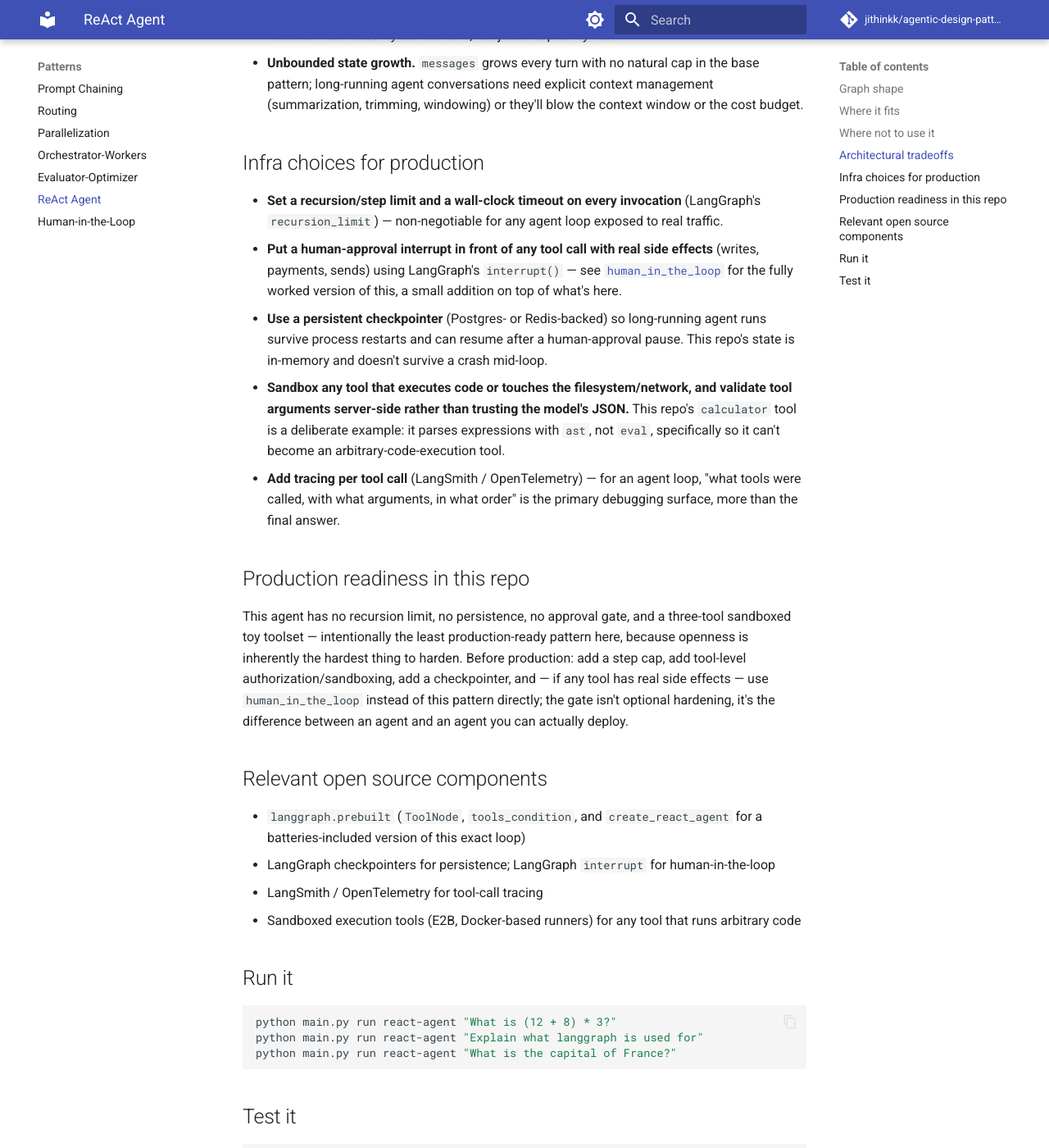
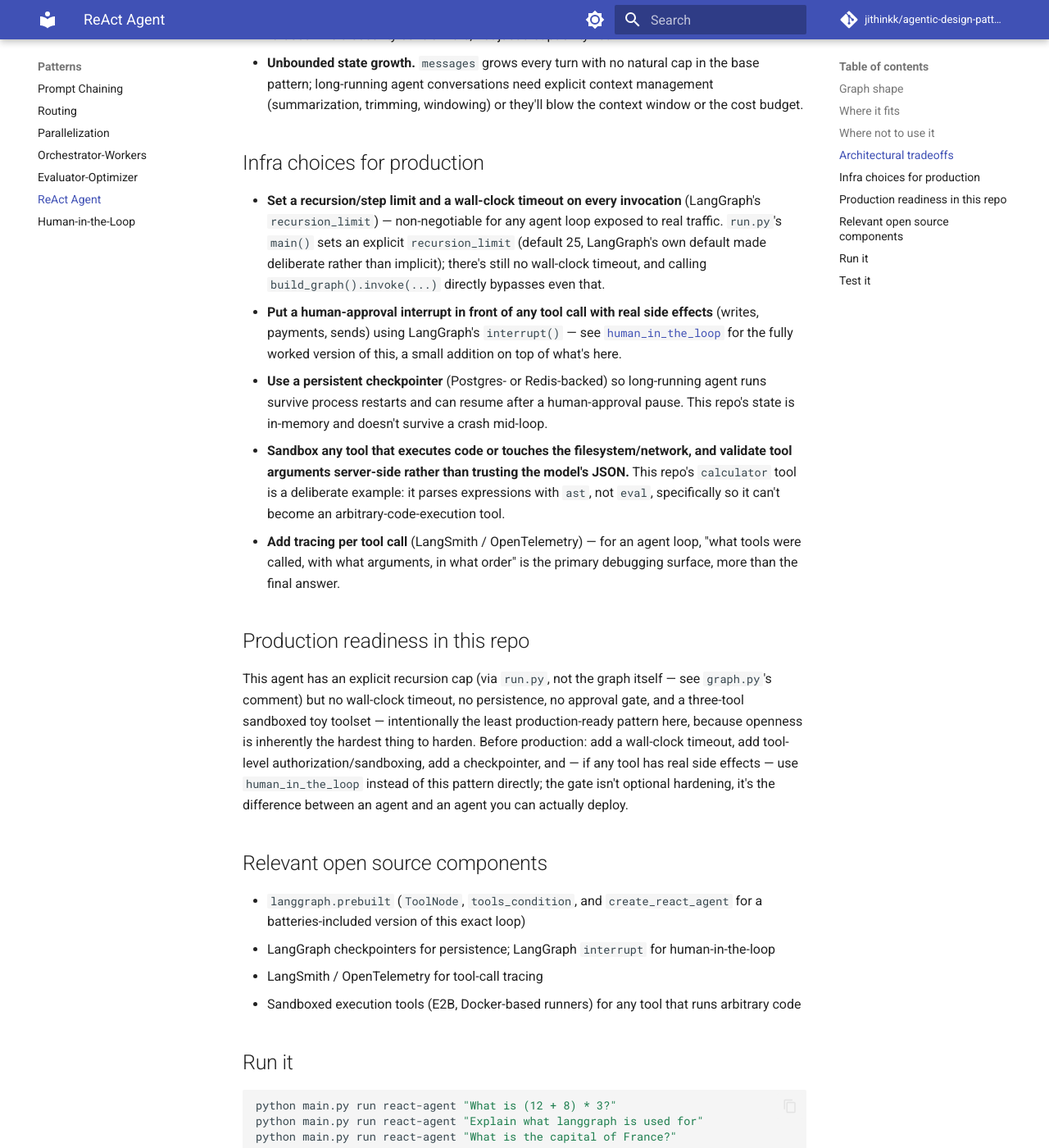
Before and after one commit to jithinkk/agentic-design-patterns, an MkDocs documentation site: the page built from docs/patterns/react_agent.md, in a window 1280 px wide and 1400 px high, scrolled down 1852 px. Shown: the whole window at 82% size. Built offline with MkDocs 1.6.1 and Material for MkDocs 9.7.7, drawn with Linux system fonts in a browser that asks for light colours; comment, search, counter and statistics services are not loaded.

Commit message:
Set explicit recursion_limit on react_agent and human_in_the_loop
Both agent-loop patterns now pass config={"recursion_limit": 25} to
invoke() explicitly instead of relying on LangGraph's implicit default.
Verified with a regression test in each pattern that scripts a fake
responder to call a tool forever and asserts GraphRecursionError is
actually raised, and confirmed empirically that the limit applies fresh
to each invoke() call on a thread_id, so human_in_the_loop's pre-interrupt
and post-resume calls are budgeted independently rather than cumulatively.

Co-Authored-By: Claude Sonnet 5 <noreply@anthropic.com>
Claude-Session: https://claude.ai/code/session_01QLNbDXfwewnmGPhgudLJP9

```diff
--- a/patterns/human_in_the_loop/README.md
+++ b/patterns/human_in_the_loop/README.md
@@ -99,11 +99,13 @@ effectful action, resume once a human has weighed in.
 
 ## Production readiness in this repo
 
-The approval gate itself is real, tested LangGraph — not a simulation.
-What's missing for production: a durable checkpointer (currently
-in-memory, lost on restart), an audit trail of decisions, a timeout
-policy for abandoned approvals, and per-call (rather than per-batch)
-granularity if a single turn can request multiple gated actions.
+The approval gate itself is real, tested LangGraph — not a simulation, and
+(like `react_agent`) `run.py` sets an explicit `recursion_limit` rather
+than relying on LangGraph's implicit default. What's still missing for
+production: a durable checkpointer (currently in-memory, lost on
+restart), an audit trail of decisions, a timeout policy for abandoned
+approvals, and per-call (rather than per-batch) granularity if a single
+turn can request multiple gated actions.
 
 ## Relevant open source components
 
--- a/patterns/react_agent/README.md
+++ b/patterns/react_agent/README.md
@@ -81,7 +81,10 @@ because the space is genuinely too open to enumerate.
 
 - **Set a recursion/step limit and a wall-clock timeout on every
   invocation** (LangGraph's `recursion_limit`) — non-negotiable for any
-  agent loop exposed to real traffic.
+  agent loop exposed to real traffic. `run.py`'s `main()` sets an explicit
+  `recursion_limit` (default 25, LangGraph's own default made deliberate
+  rather than implicit); there's still no wall-clock timeout, and calling
+  `build_graph().invoke(...)` directly bypasses even that.
 - **Put a human-approval interrupt in front of any tool call with real
   side effects** (writes, payments, sends) using LangGraph's `interrupt()`
   — see [`human_in_the_loop`](https://github.com/jithinkk/agentic-design-patterns/tree/main/patterns/human_in_the_loop)
@@ -101,12 +104,14 @@ because the space is genuinely too open to enumerate.
 
 ## Production readiness in this repo
 
-This agent has no recursion limit, no persistence, no approval gate, and
-a three-tool sandboxed toy toolset — intentionally the least
-production-ready pattern here, because openness is inherently the hardest
-thing to harden. Before production: add a step cap, add
-tool-level authorization/sandboxing, add a checkpointer, and — if any tool
-has real side effects — use `human_in_the_loop` instead of this pattern
+This agent has an explicit recursion cap (via `run.py`, not the graph
+itself — see `graph.py`'s comment) but no wall-clock timeout, no
+persistence, no approval gate, and a three-tool sandboxed toy toolset —
+intentionally the least production-ready pattern here, because openness
+is inherently the hardest thing to harden. Before production: add a
+wall-clock timeout, add tool-level authorization/sandboxing, add a
+checkpointer, and — if any tool has real side effects — use
+`human_in_the_loop` instead of this pattern
 directly; the gate isn't optional hardening, it's the difference between
 an agent and an agent you can actually deploy.
 
```
Also changed, not shown: docs/harnesses-and-loops.md (+14 -6 lines), 5 other files.
